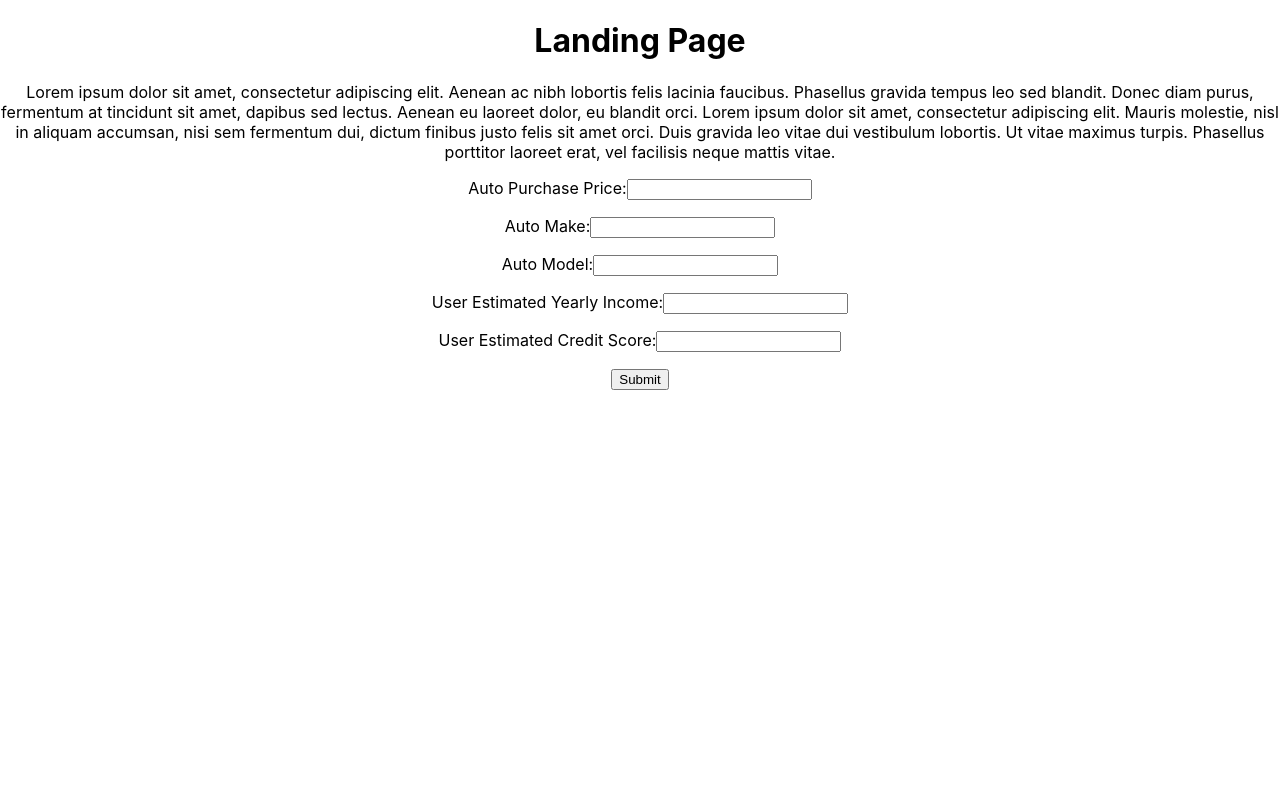
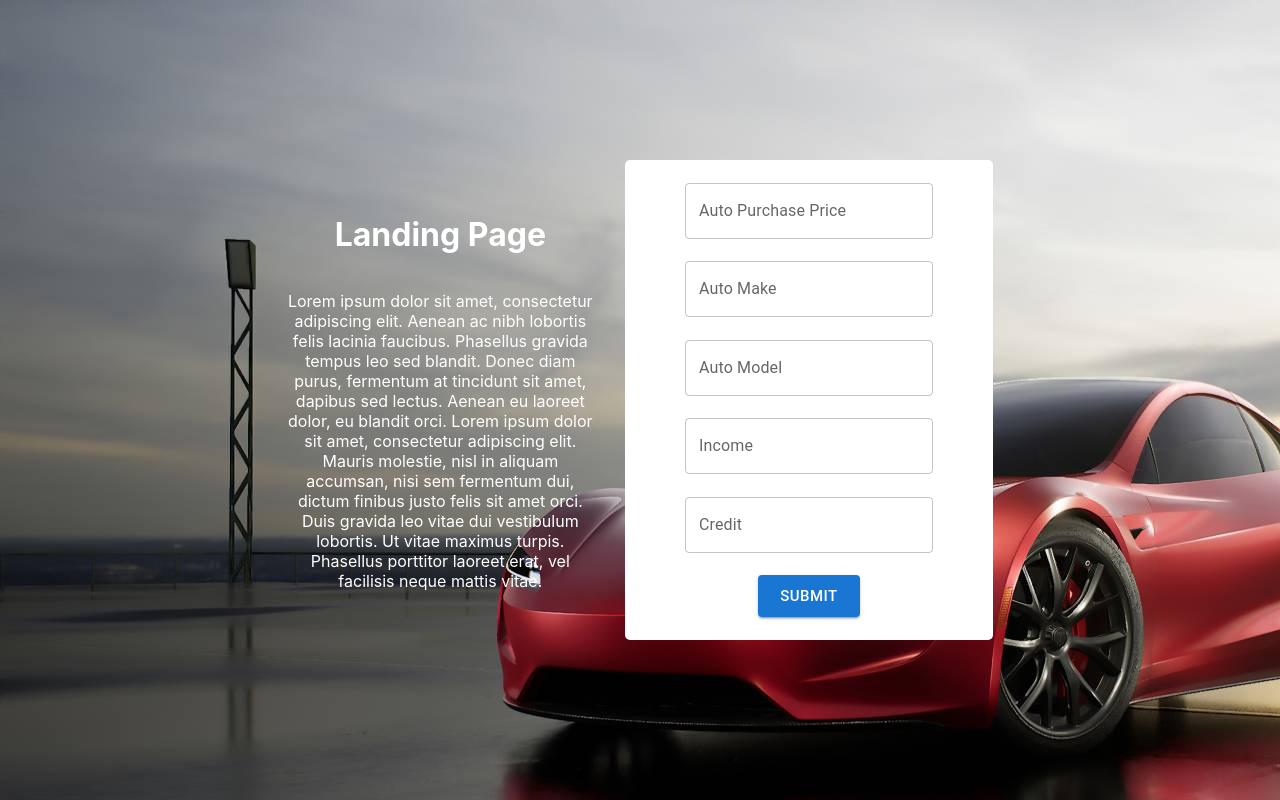
Before and after one commit to Tyler-Jacobson/CUNA-Frontend-Coding-Challenge, a React (Create React App) app: page / in a window 1280 px wide. Built offline with nearby package versions, Linux system fonts and the light colour scheme.

Commit message:
Applied styles to components using Material-UI and CSS

```diff
--- a/package.json
+++ b/package.json
@@ -5,6 +5,7 @@
   "dependencies": {
     "@hookform/devtools": "^4.0.1",
     "@hookform/resolvers": "^2.8.5",
+    "@mui/material": "^5.2.5",
     "@testing-library/jest-dom": "^5.16.1",
     "@testing-library/react": "^12.1.2",
     "@testing-library/user-event": "^13.5.0",
--- a/src/App.css
+++ b/src/App.css
@@ -1,38 +1,78 @@
-.App {
-  text-align: center;
+* {
+  /* border: 1px solid red; */
 }
 
-.App-logo {
-  height: 40vmin;
-  pointer-events: none;
+.App {
+  display: flex;
+  justify-content: center;
+  text-align: center;
+  height: 100vh;
+  width: 100vw;
+  background-image: url("../public/background.jpg");
+  /* One thing I would really like to do is use blur-up techniques to help this image load more smoothly */
 }
 
-@media (prefers-reduced-motion: no-preference) {
-  .App-logo {
-    animation: App-logo-spin infinite 20s linear;
-  }
+.landing-page {
+  display:flex;
+  justify-content: space-evenly;
+  align-items: center;
+  height: 100%;
+  width: 60%;
 }
 
-.App-header {
-  background-color: #282c34;
-  min-height: 100vh;
+.landing-copy-container {
   display: flex;
+  flex-direction: column;
+  color: white;
+  max-width: 40%;
+}
+
+.landing-form {
+  display: flex;
+  flex-direction: column;
+  justify-content: space-evenly;
+  align-items: center;
+  min-width: 48%;
+  min-height: 60%;
+  background-color: rgb(255, 255, 255);
+  border-radius: 5px;
+}
+
+.signup-copy-container {
+  color: rgb(102,102,102);
+}
+
+.signup-form {
+  display: flex;
+  flex-direction: column;
+  justify-content: space-evenly;
+  align-items: center;
+  min-width: 48%;
+  min-height: 400px;
+  background-color: rgb(255, 255, 255);
+  border-radius: 5px;
+}
+
+.disqualified-page {
+  display:flex;
   flex-direction: column;
   align-items: center;
   justify-content: center;
-  font-size: calc(10px + 2vmin);
-  color: white;
+  color: rgb(102,102,102);
+  height: 100vh;
 }
 
-.App-link {
-  color: #61dafb;
+.disqualified-content {
+  display:flex;
+  flex-direction: column;
+  align-items: center;
+  justify-content: left;
+  width: 90%;
+  height: 30%;
+  background-color: white;
+  border-radius: 10px;
 }
 
-@keyframes App-logo-spin {
-  from {
-    transform: rotate(0deg);
-  }
-  to {
-    transform: rotate(360deg);
-  }
+.error {
+  color: red;
 }
--- a/src/Components/Landing.tsx
+++ b/src/Components/Landing.tsx
@@ -3,12 +3,14 @@ import { CombinedState } from "redux";
 import { setUserDetails, setQualified } from "../actions";
 import { Navigate, useNavigate } from "react-router-dom"
 import mockFetch from "../helperFunctions/mockAPI";
+import renderInput from "../helperFunctions/renderInput"
 // import * as yup from "yup";
 import { landingSchema } from "../Validations/LandingValidation";
 // import validation from "../helperFunctions/validateErrors";
 import { useForm } from "react-hook-form";
 import { yupResolver } from "@hookform/resolvers/yup";
 import { DevTool } from "@hookform/devtools";
+import { Button } from '@mui/material';
 
 interface landingForm {
     price: number,
@@ -29,7 +31,7 @@ function Landing() {
     const dispatch = useDispatch()
     const navigate = useNavigate()
 
-    const { register, handleSubmit, formState: {errors}, control } = useForm({
+    const { register, handleSubmit, formState: { errors }, control } = useForm({
         resolver: yupResolver(landingSchema),
     })
 
@@ -37,20 +39,22 @@ function Landing() {
         return <Navigate to="/disqualified" />
     }
 
+    // Want this to be of same interface type as what's used in renderInput
+    const inputGenerationData: any = [
+        { labelText: "Auto Purchase Price", placeholder: "$", name: "price", type: "number", registerFunction: register, errorMessages: errors },
+        { labelText: "Auto Make", placeholder: "", name: "make", type: "text", registerFunction: register, errorMessages: errors },
+        { labelText: "Auto Model", placeholder: "", name: "model", type: "text", registerFunction: register, errorMessages: errors },
+        { labelText: "Income", placeholder: "$", name: "income", type: "number", registerFunction: register, errorMessages: errors },
+        { labelText: "Credit", placeholder: "300-850", name: "credit", type: "number", registerFunction: register, errorMessages: errors },
+    ]
+
     function onSubmit(data: landingForm) {
-        const sanitizedData = {
-            price: data.price,
-            make: data.make,
-            model: data.model,
-            income: data.income,
-            credit: data.credit
-        }
         dispatch(setUserDetails({
             ...userDetails,
-            sanitizedData
+            data
         }))
 
-        mockFetch("https://cuna-backend.com/qualified", { method: "GET", body: sanitizedData })
+        mockFetch("https://cuna-backend.com/qualified", { method: "GET", body: data })
             .then((res: any) => {
                 console.log("Response received with value: " + res)
                 dispatch(setQualified({
@@ -68,57 +72,33 @@ function Landing() {
     }
 
     return (
-        <div>
-            <h1>Landing Page</h1>
-            <div>
-            <p>{marketingCopy}</p>
+        <div className="landing-page">
+            <div className="landing-copy-container">
+                <h1>Landing Page</h1>
+                <p>{marketingCopy}</p>
+            </div>
 
-            <form onSubmit={handleSubmit(onSubmit)}>
-                <label>
-                    Auto Purchase Price:
-                    <input {...register('price')} name="price" type="number" />
-                    <p>{errors.price?.message}</p>
-                </label>
+            <form onSubmit={handleSubmit(onSubmit)} className="landing-form">
+                {/* In this situation, I've decided to loop an array of objects, which contains the values needed to generate all of the needed form inputs.
+                        I also considered rendering each input individually using a function, or possibly hard coding every input.
+                        I'm really not sure if this is the best solution. I'm worried that it might affect the readability of my code.*/}
+                {
+                    inputGenerationData.map((i: any, index: number) => {
+                        console.log("I", i)
+                        return renderInput(i.labelText, i.placeholder, i.name, i.type, i.errorMessages, index, register)
+                    })
+                }
+                {
+                    qualified.isQualified === "bad_request" ? <p className="error">{qualified.message}</p> : ""
+                }
 
-                <label>
-                    Auto Make:
-                    <input {...register('make')} name="make" type="text" />
-                    <p>{errors.make?.message}</p>
-                </label>
-
-                <label>
-                    Auto Model:
-                    <input {...register('model')} name="model" type="text" />
-                    <p>{errors.model?.message}</p>
-                </label>
-
-                <label>
-                    User Estimated Yearly Income:
-                    <input {...register('income')} name="income" type="number" />
-                    <p>{errors.income?.message}</p>
-                </label>
-
-                <label>
-                    User Estimated Credit Score:
-                    <input {...register('credit')} name="credit" type="number" />
-                    <p>{errors.credit?.message}</p>
-                </label>
-
-                <input type="submit" id="submit"/>
+                <Button type="submit" name="submit" variant="contained" size="large">SUBMIT</Button>
             </form>
-            {
-                qualified.isQualified === "bad_request" ? <p>{qualified.message}</p> : ""
-            }
-            </div>
 
             {/* <DevTool control={control} /> */}
             {/* Enable React-Hook-Form dev tools for this component by uncommenting the line above  */}
         </div>
     )
-
 }
 
-
-
-
 export default Landing
--- a/src/Components/Signup.tsx
+++ b/src/Components/Signup.tsx
@@ -6,6 +6,8 @@ import { signupSchema } from "../Validations/SignupValidation";
 import { useForm } from "react-hook-form";
 import { yupResolver } from "@hookform/resolvers/yup";
 import { DevTool } from "@hookform/devtools";
+import { Button } from '@mui/material';
+import renderInput from "../helperFunctions/renderInput"
 
 
 export default function Signup() {
@@ -15,13 +17,19 @@ export default function Signup() {
 
     const dispatch = useDispatch()
 
-    const { register, handleSubmit, formState: {errors}, control } = useForm({
+    const { register, handleSubmit, formState: { errors }, control } = useForm({
         resolver: yupResolver(signupSchema),
     })
 
     if (qualified.isQualified === "") {
         return <Navigate to="/" />
     }
+
+    const inputGenerationData: any = [
+        { labelText: "Username", placeholder: "example@gmail.com", name: "username", type: "text", registerFunction: register, errorMessages: errors },
+        { labelText: "Password", placeholder: "", name: "password", type: "password", registerFunction: register, errorMessages: errors },
+        { labelText: "Confirm Password", placeholder: "", name: "confirmPassword", type: "password", registerFunction: register, errorMessages: errors },
+    ]
 
     function onSubmit(data: any) {
         dispatch(setUserDetails({
@@ -33,10 +41,28 @@ export default function Signup() {
     }
 
     return (
-        <div>
-            <h1>Sign Up Here</h1>
-            <h2>{qualified.message}</h2>
-            <form onSubmit={handleSubmit(onSubmit)}>
+        <div className="signup-page">
+            <div className="signup-copy-container">
+                <h1>Sign Up Here</h1>
+                <h2>{qualified.message}</h2>
+            </div>
+            <form onSubmit={handleSubmit(onSubmit)} className="signup-form">
+                {/* In this situation, I've decided to loop an array of objects, which contains the values needed to generate all of the needed form inputs.
+                        I also considered rendering each input individually using a function, or possibly hard coding every input.
+                        I'm really not sure if this is the best solution. I'm worried that it might affect the readability of my code.*/}
+                {
+                    inputGenerationData.map((i: any, index: number) => {
+                        console.log("I", i)
+                        return renderInput(i.labelText, i.placeholder, i.name, i.type, i.errorMessages, index, register)
+                    })
+                }
+                {
+                    qualified.isQualified === "bad_request" ? <p className="error">{qualified.message}</p> : ""
+                }
+
+                <Button type="submit" name="submit" variant="contained" size="large">SUBMIT</Button>
+            </form>
+            {/* <form onSubmit={handleSubmit(onSubmit)}>
                 <label>
                     Email:
                     <input {...register('username', { required: true })} type="text" placeholder="example@gmail.com"/>
@@ -55,7 +81,7 @@ export default function Signup() {
                     <p>{errors.confirmPassword?.message}</p>
                 </label>
                 <input type="submit" id="submit"/>
-            </form>
+            </form> */}
 
             {/* <DevTool control={control} /> */}
             {/* Enable React-Hook-Form dev tools for this component by uncommenting the line above  */}
--- a/src/helperFunctions/mockAPI.tsx
+++ b/src/helperFunctions/mockAPI.tsx
@@ -5,11 +5,11 @@ function mockAPI(url: string, data: any) {
 
         if (url === "https://cuna-backend.com/qualified" && data.method === "GET") {
             if (userData.price >= 1000000) {
-                reject({ isQualified: "bad_request", message: "Bad Request"})
+                reject({ isQualified: "bad_request", message: "Bad Request" })
             } else if (userData.credit >= 600 && (userData.income / 5) >= userData.price) {
-                resolve({ isQualified: "qualified", message: "Congratulations! You are qualified"})
+                resolve({ isQualified: "qualified", message: "Congratulations! You are qualified" })
             } else {
-                reject({ isQualified: "disqualified", message: "Sorry, you are not qualified"})
+                reject({ isQualified: "disqualified", message: "Sorry, you are not qualified" })
             }
         } else {
             reject("invalid request")
--- /dev/null
+++ b/src/helperFunctions/renderInput.tsx
@@ -0,0 +1,13 @@
+import { TextField } from '@mui/material';
+
+// can pass a full object here of hybrid interface | type of each possible form schema and destructure it in args
+
+function renderInput(labelText: any, placeholder: any, name: any, type: any, errorMessages: any, index: any, registerFunction: any) {
+    return (
+        <div key={index}>
+            <TextField className="input-container" {...registerFunction(name)} type={type} label={labelText} variant="outlined" placeholder={placeholder} error={!!errorMessages[name]?.message} helperText={errorMessages[name] ? errorMessages[name]?.message : ""} />
+        </div>
+    )
+}
+
+export default renderInput
```
Also changed, not shown: src/App.tsx (+5 -6 lines), src/Components/Disqualified.tsx (+6 -4 lines), public/background.jpg (added), 1 other file (tests, documents, lock files or other folders).
